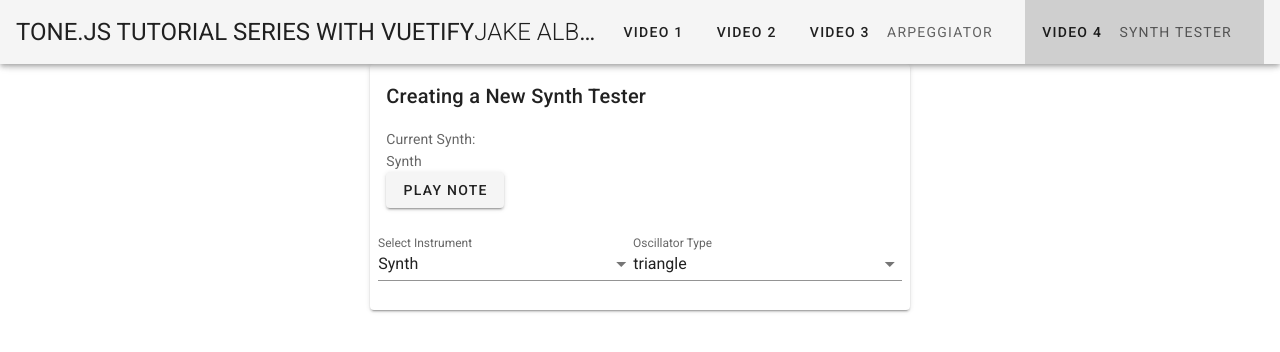
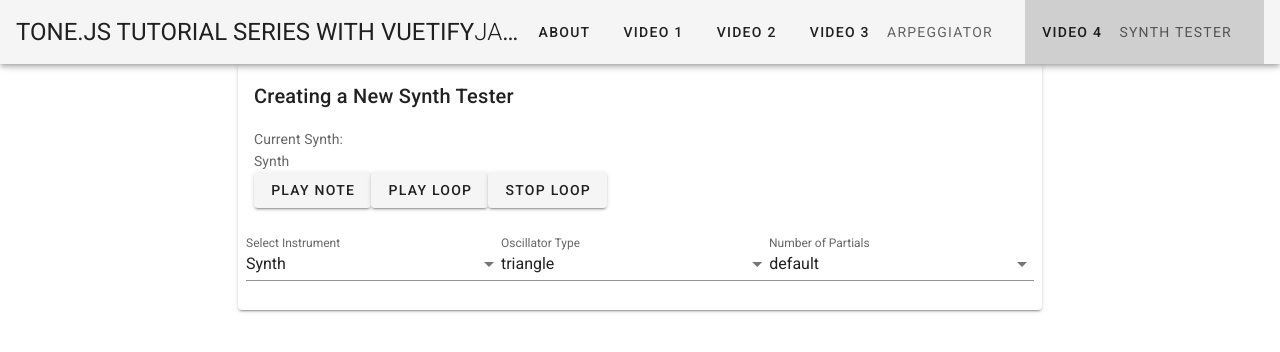
Before and after one commit to hcgaron/tone_js_tut_vue, a Vue app: page /video_4 in a window 1280 px wide. Shown: the top 352 px of the page. Built offline with nearby package versions, Linux system fonts and the light colour scheme.

Commit message:
added some more controls. still has TypeError when switching to pulse oscillator and can't seem to call synth.dispose()

```diff
--- a/src/App.vue
+++ b/src/App.vue
@@ -1,10 +1,12 @@
 <template>
   <v-app>
     <v-app-bar app>
+      <!-- <router-link to="/"> -->
       <v-toolbar-title class="headline text-uppercase">
         <span>Tone.js Tutorial Series with Vuetify</span>
         <span class="font-weight-light">Jake Albaugh</span>
       </v-toolbar-title>
+      <!-- </router-link> -->
       <v-spacer></v-spacer>
       <v-toolbar-items>
         <v-btn text v-for="(video) in video_pages" :key="video.text" :to="{path: video.name}">
@@ -28,6 +30,7 @@
   data() {
     return {
       video_pages: [
+        { name: "about", text: "About"},
         { name: "video_1", text: "Video 1" },
         { name: "video_2", text: "Video 2" },
         { name: "video_3", text: "Video 3", subheader: "Arpeggiator" },
--- a/src/js/instrument.js
+++ b/src/js/instrument.js
@@ -4,7 +4,7 @@
   constructor(synthType) {
     this.synthType = synthType;
     this.synth = new Tone.Synth(this.synthType);
-    this.gain = new Tone.Gain();
+    this.gain = new Tone.Gain(0.4);
     this.synth.connect(this.gain);
     this.gain.toMaster();
   }
@@ -76,6 +76,8 @@
     }
   }
 
+
+
   updateSynthType(synthType) {
     // If we have already defined the synth
     // let gain = this.gain;
@@ -90,8 +92,13 @@
     this.synth.triggerAttackRelease('C2', '16n');
   }
 
-  updateOscillatorType(oscType) {
-      this.synth.oscillator.type = oscType;
+  updateOscillatorType(oscType, oscPartials) {
+      let partials = oscPartials === 'default' ? '' : oscPartials;
+      this.synth.oscillator.type =`${oscType}${partials}`;
+  }
+
+  updatePartials(numPartials) {
+    this.updateOscillatorType(this.synth.oscillator.type, numPartials);
   }
 
   playNote() {
--- a/src/views/Video4.vue
+++ b/src/views/Video4.vue
@@ -9,7 +9,8 @@
               Current Synth:
               <v-spacer>{{selectedSynth}}</v-spacer>
               <v-btn @click="playNote">Play Note</v-btn>
-
+              <v-btn @click="playLoop">Play Loop</v-btn>
+              <v-btn @click="stopLoop">Stop Loop</v-btn>
             </v-card-text>
             <v-card-actions>
               <v-select
@@ -19,10 +20,19 @@
                 @change="updateSynthType($event)"
               ></v-select>
               <v-select
-              :items="oscillatorTypes"
-              label="Oscillator Type"
-              v-model="selectedOscillator"
-              @change="updateOscillatorType($event)"></v-select>
+                :items="oscillatorTypes"
+                label="Oscillator Type"
+                v-model="selectedOscillator"
+                @change="updateOscillatorType($event)"
+              ></v-select>
+
+              <v-select
+                :items="partialsArray"
+                label="Number of Partials"
+                v-model="numPartials"
+                @change="updatePartialsCount($event)"
+                :disabled="selectedOscillator === 'pulse'"
+              ></v-select>
             </v-card-actions>
           </v-card>
         </v-row>
@@ -39,9 +49,13 @@
   data() {
     return {
       synths: ["Synth", "AMSynth", "FMSynth"],
-      oscillatorTypes: ['triangle', 'sawtooth', 'sine', 'square', 'pulse'],
-      selectedSynth: 'Synth',
-      selectedOscillator: 'triangle',
+      oscillatorTypes: ["triangle", "sawtooth", "sine", "square", "pulse"],
+      selectedSynth: "Synth",
+      selectedOscillator: "triangle",
+      partialsArray: ["default", 2, 4, 8, 16, 32, 64, 128],
+      numPartials: "default",
+      loopNotes: ['C2', 'D2', 'Eb2', 'F2', 'G2', 'Ab2', 'B2'],
+      loopTick: 0,
       synth: new Instrument(this.selectedSynth)
     };
   },
@@ -52,11 +66,32 @@
       this.synth.updateSynthType(this.selectedSynth);
     },
     updateOscillatorType(e) {
+      if (e === "pulse") {
+        this.numPartials = "default";
+      }
       this.selectedOscillator = e;
-      this.synth.updateOscillatorType(this.selectedOscillator);
+      this.synth.updateOscillatorType(
+        this.selectedOscillator,
+        this.numPartials
+      );
+    },
+    updatePartialsCount(e) {
+      this.synth.updatePartials(e);
     },
     playNote() {
       this.synth.playNote();
+    },
+    playLoop() {
+      Tone.Transport.scheduleRepeat(time => {
+        let note = this.loopNotes[(this.loopTick) * 2 % this.loopNotes.length];
+        this.synth.synth.triggerAttackRelease(note, '8n', time);
+        this.loopTick++;
+      }, '4n')
+      Tone.Transport.start();
+    },
+    stopLoop() {
+      this.synth.synth.triggerRelease();
+      Tone.Transport.stop();
     }
   },
   mounted() {
```
